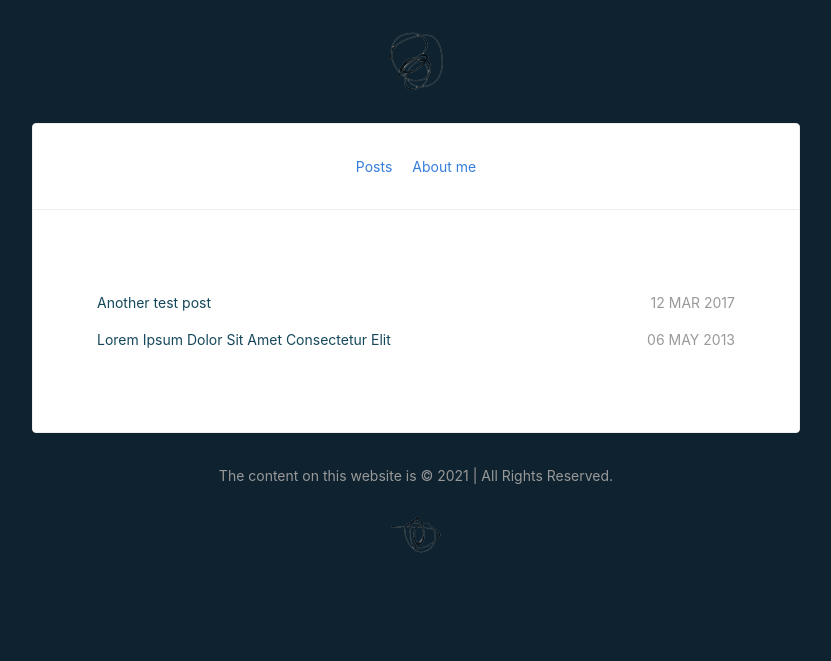
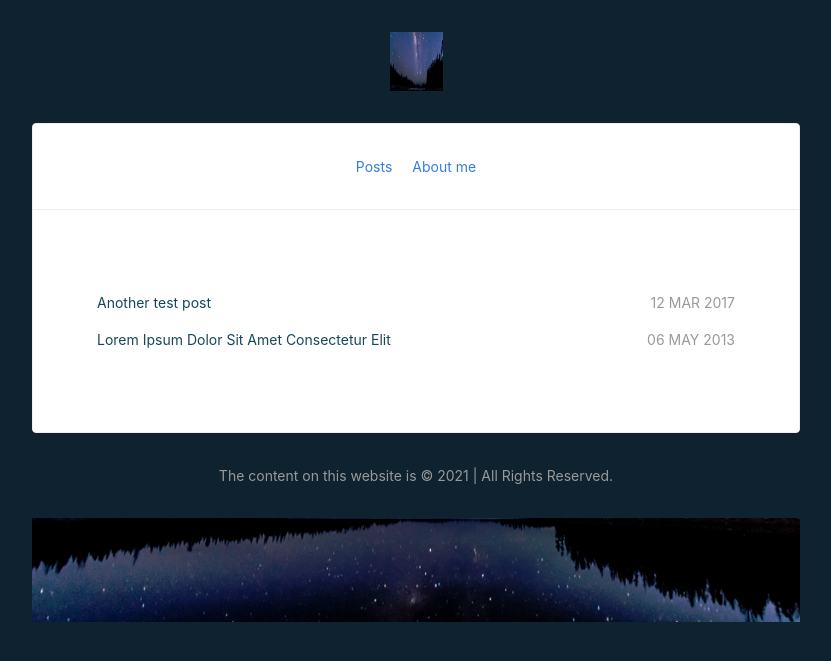
Before and after one commit to SteveD3/steved3.github.io, a Jekyll site: the page built from index.html, in a window 1280 px wide. Shown: the top 661 px of the page, without its empty margins (224-1055 px from the left). Built offline with Jekyll 4.4.1, drawn with Linux system fonts in a browser that asks for light colours; nearby versions of some CDN libraries.

Commit message:
design and images

```diff
--- a/_layouts/default.html
+++ b/_layouts/default.html
@@ -17,7 +17,7 @@
   <body class="lh-copy dark-gray pa0 f6 sans-serif bg-super-white">
     <header class="tc mt4">
       <a href="{{ site.url }}">
-        <img src="{{ site.url }}/images/scribble.png" alt="Home" width="53" height="59">
+        <img src="{{ site.url }}/images/nature1.png" alt="Home" width="53" height="59">
       </a>
     </header>
     <div class="mw7 bg-white mt4 mb3 center br2-ns bt bb ba-ns b--light-gray">
@@ -55,7 +55,7 @@
     </div>
     <footer class="mw7 center tc pt3 pb4 silver">
       The content on this website is &copy; {{ site.name }} {{ site.time | date: '%Y' }} | All Rights Reserved.
-      <img src="{{ site.url }}/images/scribble2.png" alt="scribble" class="mt4 db center" />
+      <img src="{{ site.url }}/images/nature2.png" alt="scribble" class="mt4 db center" />
     </footer>
   </body>
 </html>
```
Also changed, not shown: images/nature1.png (added), images/nature2.png (added).
